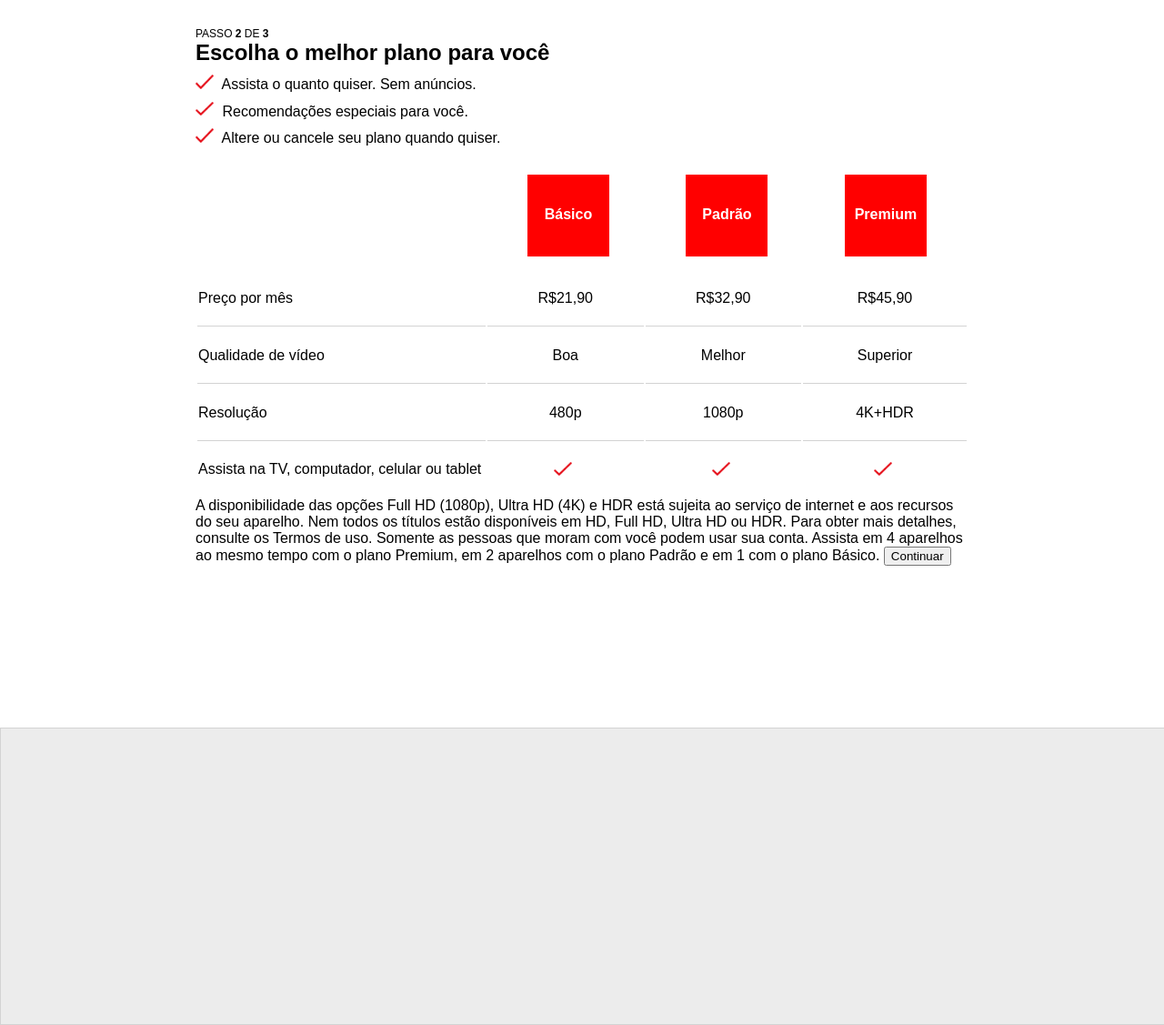
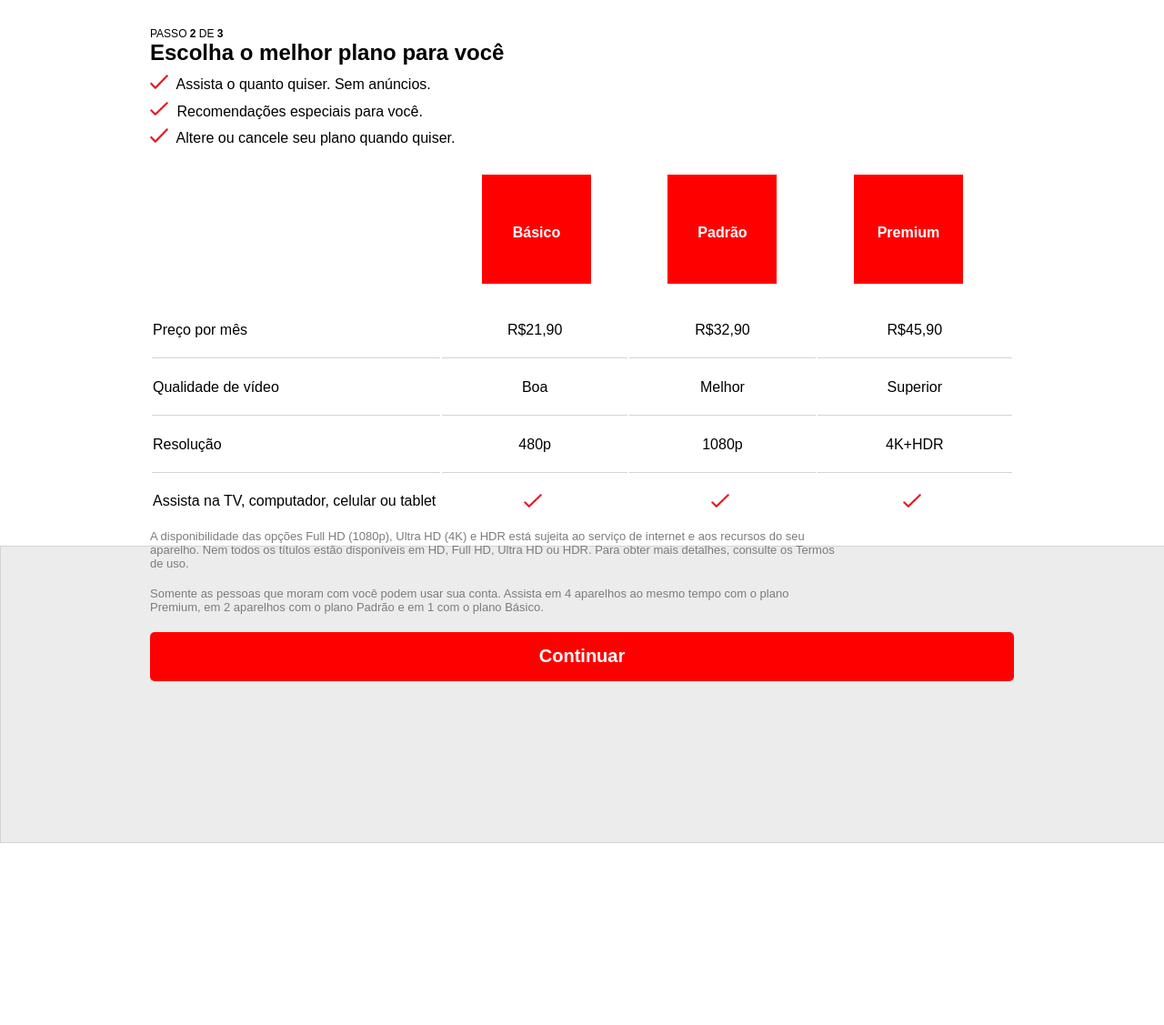
Before and after one commit to joaovmvale/Netflix, a PHP site: page /pages/cadastro2.html in a window 1280 px wide. Shown: the part 91-1218 px from the top of the page at 91% size. After the commit the page ends 1018 px from the top, so only its background shows below. Run offline with PHP 8.4, Linux system fonts and the light colour scheme.

Commit message:
cadastro++

```diff
--- a/css/cadastro.css
+++ b/css/cadastro.css
@@ -8,11 +8,6 @@ header {
 header img {
     width: 172px;
     margin: 20px 0px 0px 20px;
-}
-
-a:visited{
-    text-decoration: none;
-    color: white;
 }
 
 .entrar {
@@ -35,7 +30,12 @@ a:visited{
 
 .content {
     width: 100%;
-    height: 100%;
+    height: 600px;
+}
+
+.content2 {
+    width: 100%;
+    height: 800px;
 }
 
 .form {
@@ -74,7 +74,7 @@ a:visited{
     padding: 20px;
 }
 
-.form button {
+.botao1 {
     width: 100%;
     height: 54px;
     font-size: 20px;
@@ -86,12 +86,12 @@ a:visited{
     margin-top: 20px;
 }
 
-.form button:hover{
+.botao1:hover{
     cursor: pointer;
 }
 
 .contentAlign{
-    width: 850px;
+    width: 950px;
     margin-top: 30px;
     position: absolute;
     left: 50%;
@@ -120,19 +120,20 @@ a:visited{
     height: 120px;
     padding-left: 315px;
     font-weight: bold;
+    margin-bottom: 35px;
 }
 
 .square {
     background-color: red;
-    width: 90px;
-    height: 90px;
+    width: 120px;
+    height: 120px;
     display: inline-block;
     margin: 15px 30px 0px 50px;
     text-align: center;
 }
 
 .square div {
-    margin-top: 35px;
+    margin-top: 55px;
     color: white;
 }
 
@@ -157,6 +158,20 @@ tr:not(:last-child) td {
     border-bottom: solid 1px lightgray;
 }
 
+.moreInfo {
+    width: 80%;
+}
+
+.moreInfo span {
+    font-size: 13px;
+    color: #7C7C7C;
+    margin: 30px 0px 30px 0px;
+}
+
+.moreInfoSpace {
+    visibility: hidden ;
+}
+
 footer {
     border: 1px solid lightgray;
     background-color: rgba(211, 211, 211, 0.432);
--- a/css/patterns.css
+++ b/css/patterns.css
@@ -1,4 +1,11 @@
 body {
     margin: 0;
     font-family: arial;
+    overflow-x: hidden;
 }
+
+
+a:visited{
+    text-decoration: none;
+    color: white;
+}
--- a/pages/cadastro2.html
+++ b/pages/cadastro2.html
@@ -78,11 +78,11 @@
                             <td><img class="check" src="../img/check.png" alt="check"></td>
                         </tr>
                     </table>
-                    <div>
-                        <span>A disponibilidade das opções Full HD (1080p), Ultra HD (4K) e HDR está sujeita ao serviço de internet e aos recursos do seu aparelho. Nem todos os títulos estão disponíveis em HD, Full HD, Ultra HD ou HDR. Para obter mais detalhes, consulte os Termos de uso.</span>
-                        <span>Somente as pessoas que moram com você podem usar sua conta. Assista em 4 aparelhos ao mesmo tempo com o plano Premium, em 2 aparelhos com o plano Padrão e em 1 com o plano Básico.</span>
-                        <button>Continuar</button>
+                    <div class="moreInfo">
+                        <span>A disponibilidade das opções Full HD (1080p), Ultra HD (4K) e HDR está sujeita ao serviço de internet e aos recursos do seu aparelho. Nem todos os títulos estão disponíveis em HD, Full HD, Ultra HD ou HDR. Para obter mais detalhes, consulte os Termos de uso.</span> <hr class="moreInfoSpace">
+                        <span>Somente as pessoas que moram com você podem usar sua conta. Assista em 4 aparelhos ao mesmo tempo com o plano Premium, em 2 aparelhos com o plano Padrão e em 1 com o plano Básico.</span> <br>
                     </div>
+                    <div class=""><button class="botao1">Continuar</button></div>
                 </div>
             </div>
 
```
Also changed, not shown: pages/cadastro.html (+3 -12 lines), pages/cadastro3.html (added, +44 -0 lines).
